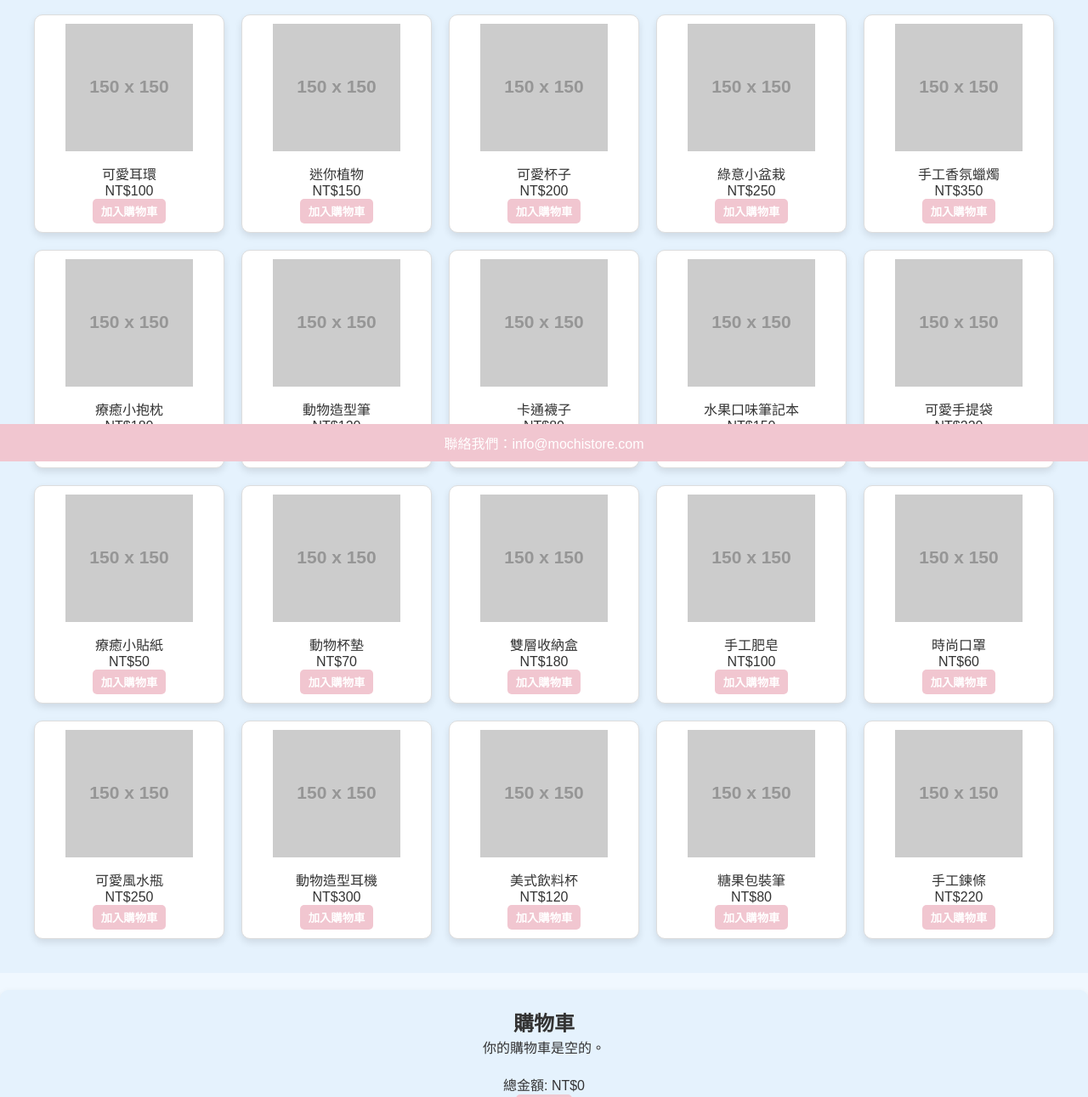
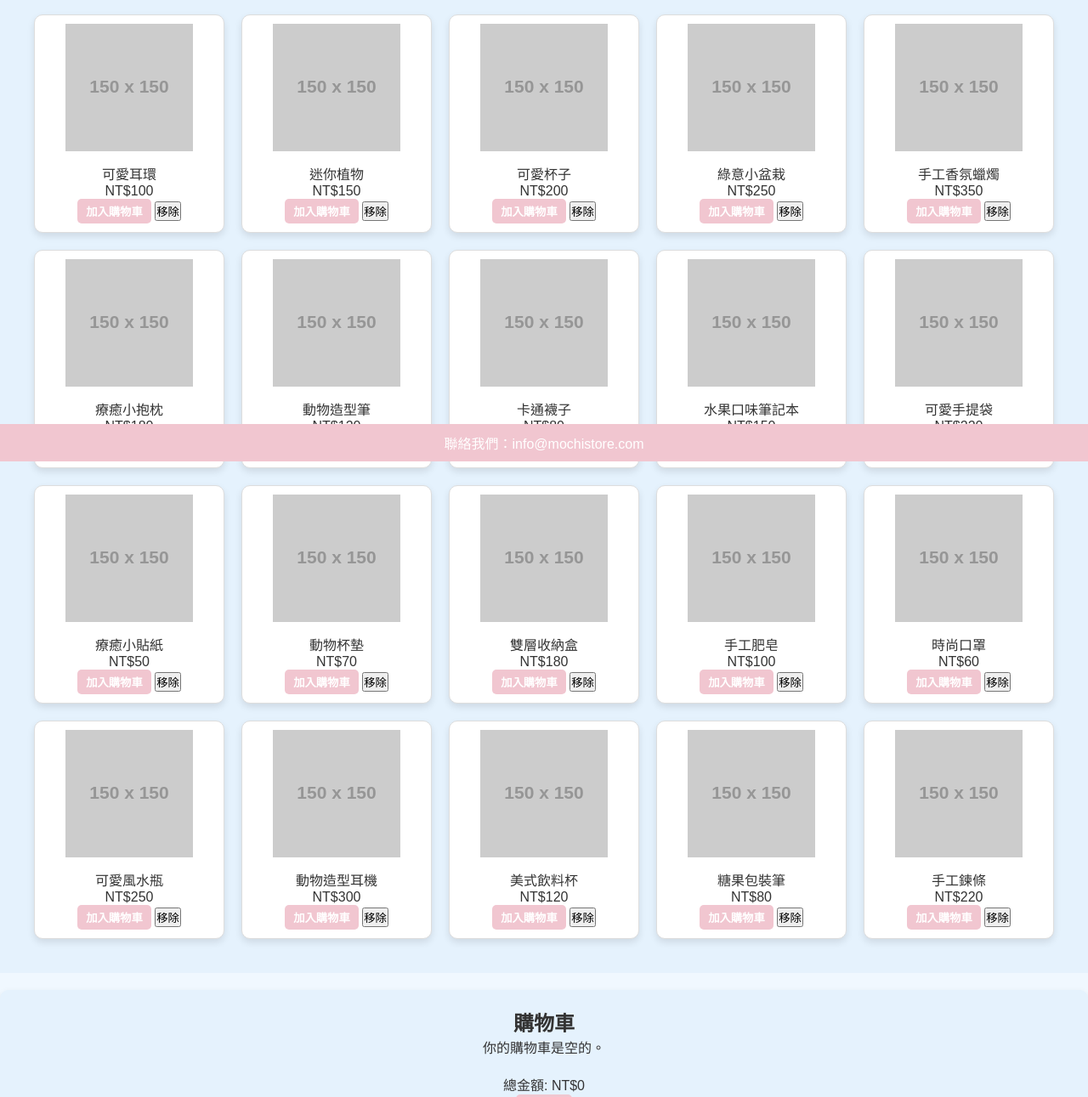
Before and after one commit to Thomas412570510/mochi-store, a plain HTML site: page index.html in a window 1280 px wide. Shown: the part 257-1548 px from the top of the page at 85% size. Drawn offline with Linux system fonts and the light colour scheme; placeholder pictures from the web are drawn by us.

Commit message:
Update index.html

```diff
--- a/index.html
+++ b/index.html
@@ -33,6 +33,8 @@
                 <p>可愛耳環</p>
                 <p>NT$100</p>
                 <button class="add-to-cart" data-price="100" data-id="1">加入購物車</button>
+                <button class="remove-item" onclick="removeItem(${item.id})">移除</button>
+
             </div>
             <!-- 商品2 -->
             <div class="product-card" data-id="2">
@@ -40,6 +42,7 @@
                 <p>迷你植物</p>
                 <p>NT$150</p>
                 <button class="add-to-cart" data-price="150" data-id="2">加入購物車</button>
+                <button class="remove-item" onclick="removeItem(${item.id})">移除</button>
             </div>
             <!-- 商品3 -->
             <div class="product-card" data-id="3">
@@ -47,6 +50,7 @@
                 <p>可愛杯子</p>
                 <p>NT$200</p>
                 <button class="add-to-cart" data-price="200" data-id="3">加入購物車</button>
+                <button class="remove-item" onclick="removeItem(${item.id})">移除</button>
             </div>
             <!-- 商品4 -->
             <div class="product-card" data-id="4">
@@ -54,6 +58,7 @@
                 <p>綠意小盆栽</p>
                 <p>NT$250</p>
                 <button class="add-to-cart" data-price="250" data-id="4">加入購物車</button>
+                <button class="remove-item" onclick="removeItem(${item.id})">移除</button>
             </div>
             <!-- 商品5 -->
             <div class="product-card" data-id="5">
@@ -61,6 +66,7 @@
                 <p>手工香氛蠟燭</p>
                 <p>NT$350</p>
                 <button class="add-to-cart" data-price="350" data-id="5">加入購物車</button>
+                <button class="remove-item" onclick="removeItem(${item.id})">移除</button>
             </div>
 
             <!-- 商品6 -->
@@ -69,6 +75,7 @@
                 <p>療癒小抱枕</p>
                 <p>NT$180</p>
                 <button class="add-to-cart" data-price="180" data-id="6">加入購物車</button>
+                <button class="remove-item" onclick="removeItem(${item.id})">移除</button>
             </div>
             <!-- 商品7 -->
             <div class="product-card" data-id="7">
@@ -76,6 +83,7 @@
                 <p>動物造型筆</p>
                 <p>NT$120</p>
                 <button class="add-to-cart" data-price="120" data-id="7">加入購物車</button>
+                <button class="remove-item" onclick="removeItem(${item.id})">移除</button>
             </div>
             <!-- 商品8 -->
             <div class="product-card" data-id="8">
@@ -83,6 +91,8 @@
                 <p>卡通襪子</p>
                 <p>NT$80</p>
                 <button class="add-to-cart" data-price="80" data-id="8">加入購物車</button>
+                <button class="remove-item" onclick="removeItem(${item.id})">移除</button>
+
             </div>
             <!-- 商品9 -->
             <div class="product-card" data-id="9">
@@ -90,6 +100,8 @@
                 <p>水果口味筆記本</p>
                 <p>NT$150</p>
                 <button class="add-to-cart" data-price="150" data-id="9">加入購物車</button>
+                <button class="remove-item" onclick="removeItem(${item.id})">移除</button>
+
             </div>
             <!-- 商品10 -->
             <div class="product-card" data-id="10">
@@ -97,6 +109,8 @@
                 <p>可愛手提袋</p>
                 <p>NT$220</p>
                 <button class="add-to-cart" data-price="220" data-id="10">加入購物車</button>
+                <button class="remove-item" onclick="removeItem(${item.id})">移除</button>
+
             </div>
 
             <!-- 商品11 -->
@@ -105,6 +119,8 @@
                 <p>療癒小貼紙</p>
                 <p>NT$50</p>
                 <button class="add-to-cart" data-price="50" data-id="11">加入購物車</button>
+                <button class="remove-item" onclick="removeItem(${item.id})">移除</button>
+
             </div>
             <!-- 商品12 -->
             <div class="product-card" data-id="12">
@@ -112,6 +128,8 @@
                 <p>動物杯墊</p>
                 <p>NT$70</p>
                 <button class="add-to-cart" data-price="70" data-id="12">加入購物車</button>
+                <button class="remove-item" onclick="removeItem(${item.id})">移除</button>
+
             </div>
             <!-- 商品13 -->
             <div class="product-card" data-id="13">
@@ -119,6 +137,8 @@
                 <p>雙層收納盒</p>
                 <p>NT$180</p>
                 <button class="add-to-cart" data-price="180" data-id="13">加入購物車</button>
+                <button class="remove-item" onclick="removeItem(${item.id})">移除</button>
+
             </div>
             <!-- 商品14 -->
             <div class="product-card" data-id="14">
@@ -126,6 +146,8 @@
                 <p>手工肥皂</p>
                 <p>NT$100</p>
                 <button class="add-to-cart" data-price="100" data-id="14">加入購物車</button>
+                <button class="remove-item" onclick="removeItem(${item.id})">移除</button>
+
             </div>
             <!-- 商品15 -->
             <div class="product-card" data-id="15">
@@ -133,6 +155,8 @@
                 <p>時尚口罩</p>
                 <p>NT$60</p>
                 <button class="add-to-cart" data-price="60" data-id="15">加入購物車</button>
+                <button class="remove-item" onclick="removeItem(${item.id})">移除</button>
+
             </div>
 
             <!-- 商品16 -->
@@ -141,6 +165,8 @@
                 <p>可愛風水瓶</p>
                 <p>NT$250</p>
                 <button class="add-to-cart" data-price="250" data-id="16">加入購物車</button>
+                <button class="remove-item" onclick="removeItem(${item.id})">移除</button>
+
             </div>
             <!-- 商品17 -->
             <div class="product-card" data-id="17">
@@ -148,6 +174,8 @@
                 <p>動物造型耳機</p>
                 <p>NT$300</p>
                 <button class="add-to-cart" data-price="300" data-id="17">加入購物車</button>
+                <button class="remove-item" onclick="removeItem(${item.id})">移除</button>
+
             </div>
             <!-- 商品18 -->
             <div class="product-card" data-id="18">
@@ -155,6 +183,8 @@
                 <p>美式飲料杯</p>
                 <p>NT$120</p>
                 <button class="add-to-cart" data-price="120" data-id="18">加入購物車</button>
+                <button class="remove-item" onclick="removeItem(${item.id})">移除</button>
+
             </div>
             <!-- 商品19 -->
             <div class="product-card" data-id="19">
@@ -162,6 +192,8 @@
                 <p>糖果包裝筆</p>
                 <p>NT$80</p>
                 <button class="add-to-cart" data-price="80" data-id="19">加入購物車</button>
+                <button class="remove-item" onclick="removeItem(${item.id})">移除</button>
+
             </div>
             <!-- 商品20 -->
             <div class="product-card" data-id="20">
@@ -169,6 +201,8 @@
                 <p>手工鍊條</p>
                 <p>NT$220</p>
                 <button class="add-to-cart" data-price="220" data-id="20">加入購物車</button>
+                <button class="remove-item" onclick="removeItem(${item.id})">移除</button>
+
             </div>
         </div>
     </section>
```
